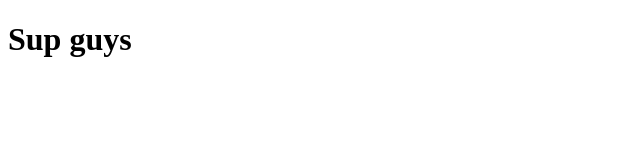
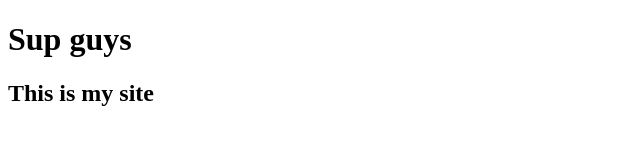
Before and after one commit to lexvn/git_exercise, a plain HTML site: page index.html in a window 1280 px wide. Shown: the whole page, without its empty margins (0-640 px from the left). Drawn offline with Linux system fonts and the light colour scheme.

Commit message:
added a subheader to my index file

```diff
--- a/index.html
+++ b/index.html
@@ -6,5 +6,7 @@
 <body>
 	<h1>Sup guys</h1>
 
+	<h2>This is my site</h2>
+
 </body>
 </html>
```
